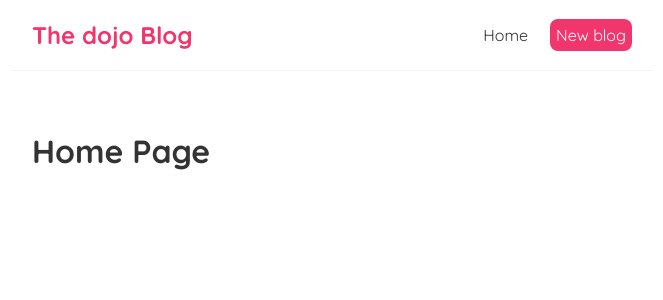
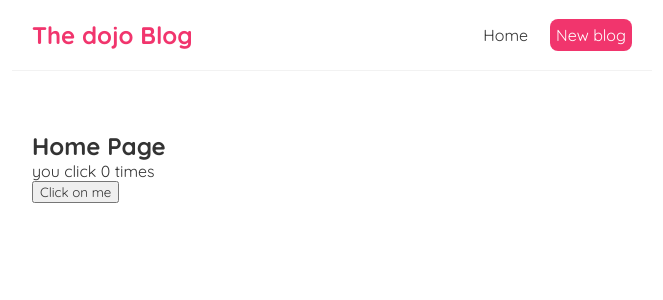
Before and after one commit to Zerzoul/dojo-blog, a React (Create React App) app: page / in a window 1280 px wide. Shown: the top 300 px of the page, without its empty margins (308-971 px from the left). Built offline with nearby package versions, Linux system fonts and the light colour scheme.

Commit message:
use useState for event click

```diff
--- a/src/components/Home.js
+++ b/src/components/Home.js
@@ -1,7 +1,18 @@
+import {useState} from 'react'
+
 const Home = () => {
+    const [click, setClick] = useState(0)
+
+    const handleClick = () => {
+        let manyClick = click
+        setClick(manyClick += 1 )
+    }
+
     return (
         <div className="home">
-            <h1>Home Page</h1>
+            <h2>Home Page</h2>
+            <p>{` you click ${click} times`}</p>
+            <button onClick={handleClick}>Click on me</button>
         </div>
     );
 }
```
